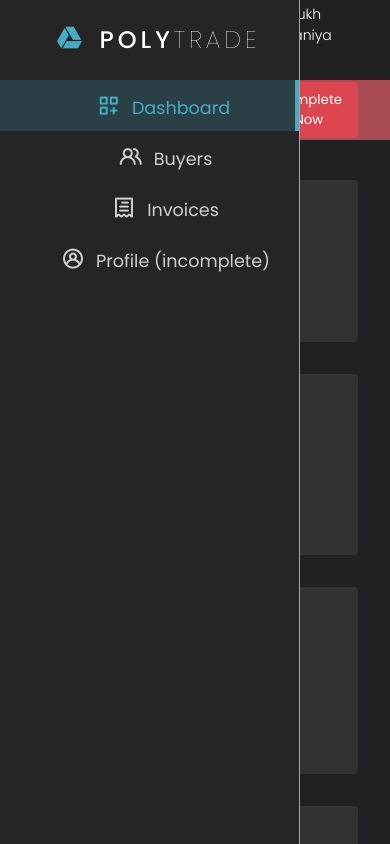
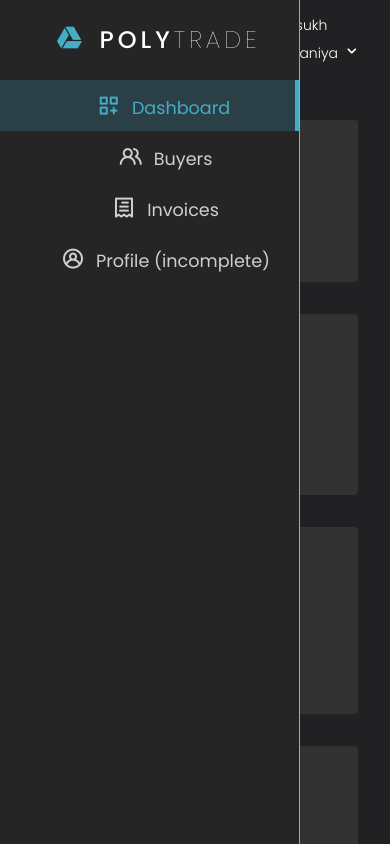
Before and after one commit to KaivalyaVernekar/Assignment, a plain HTML site: page index.html in a window 390 px wide. Drawn offline with nearby package versions, Linux system fonts and the light colour scheme.

Commit message:
fix: screen max-width 600px

```diff
--- a/styles.css
+++ b/styles.css
@@ -423,4 +423,21 @@ small {
   .info-subcard p {
     margin-top: 0;
   }
+
+  .error {
+    display: none;
+  }
+
+  header {
+    position: fixed;
+    left: 70px;
+    top: 0;
+    right: 0;
+    margin-bottom: 80px;
+    background-color: var(--main-color);
+  }
+
+  main {
+    margin-top: 80px;
+  }
 }
```
